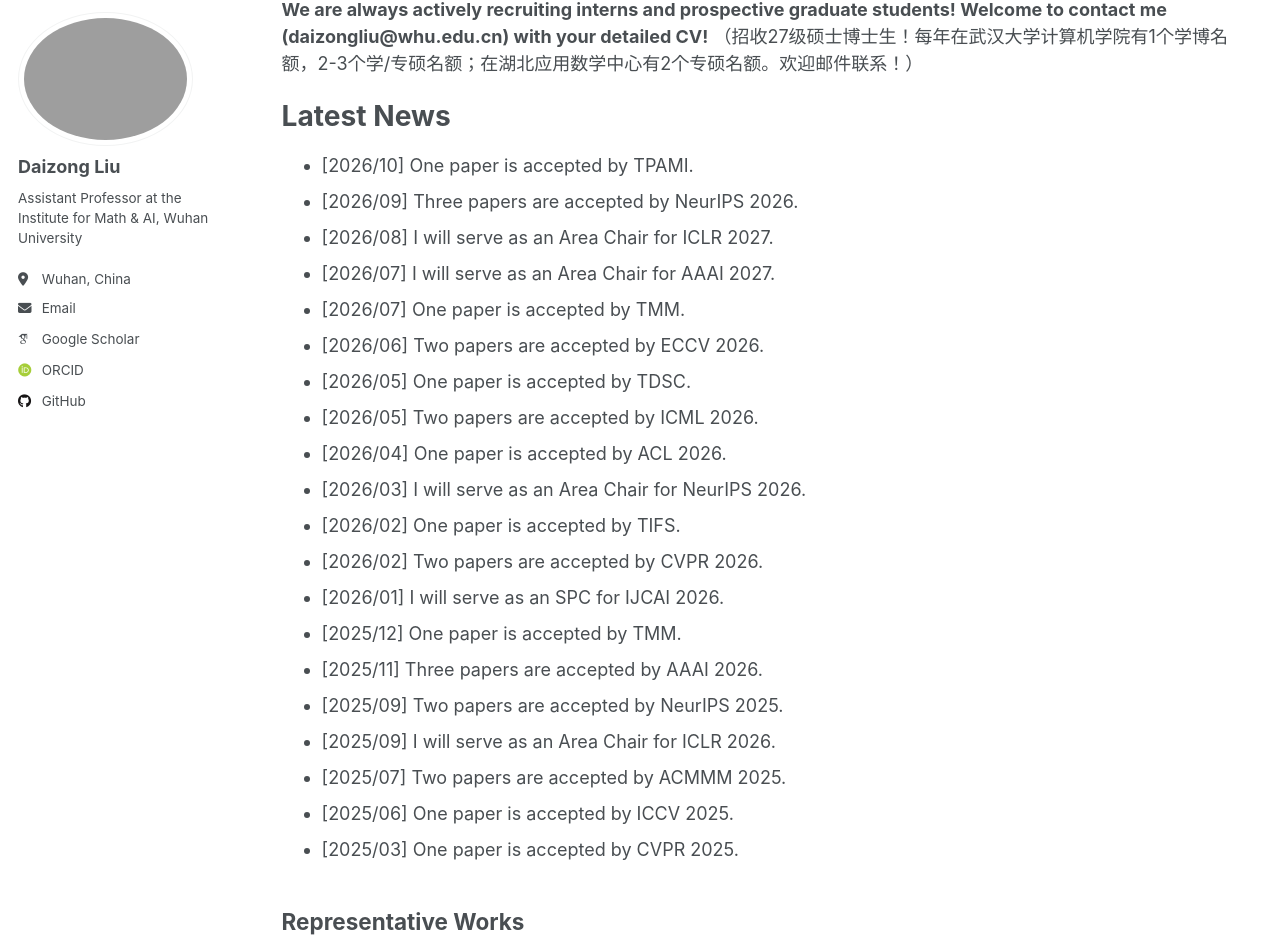
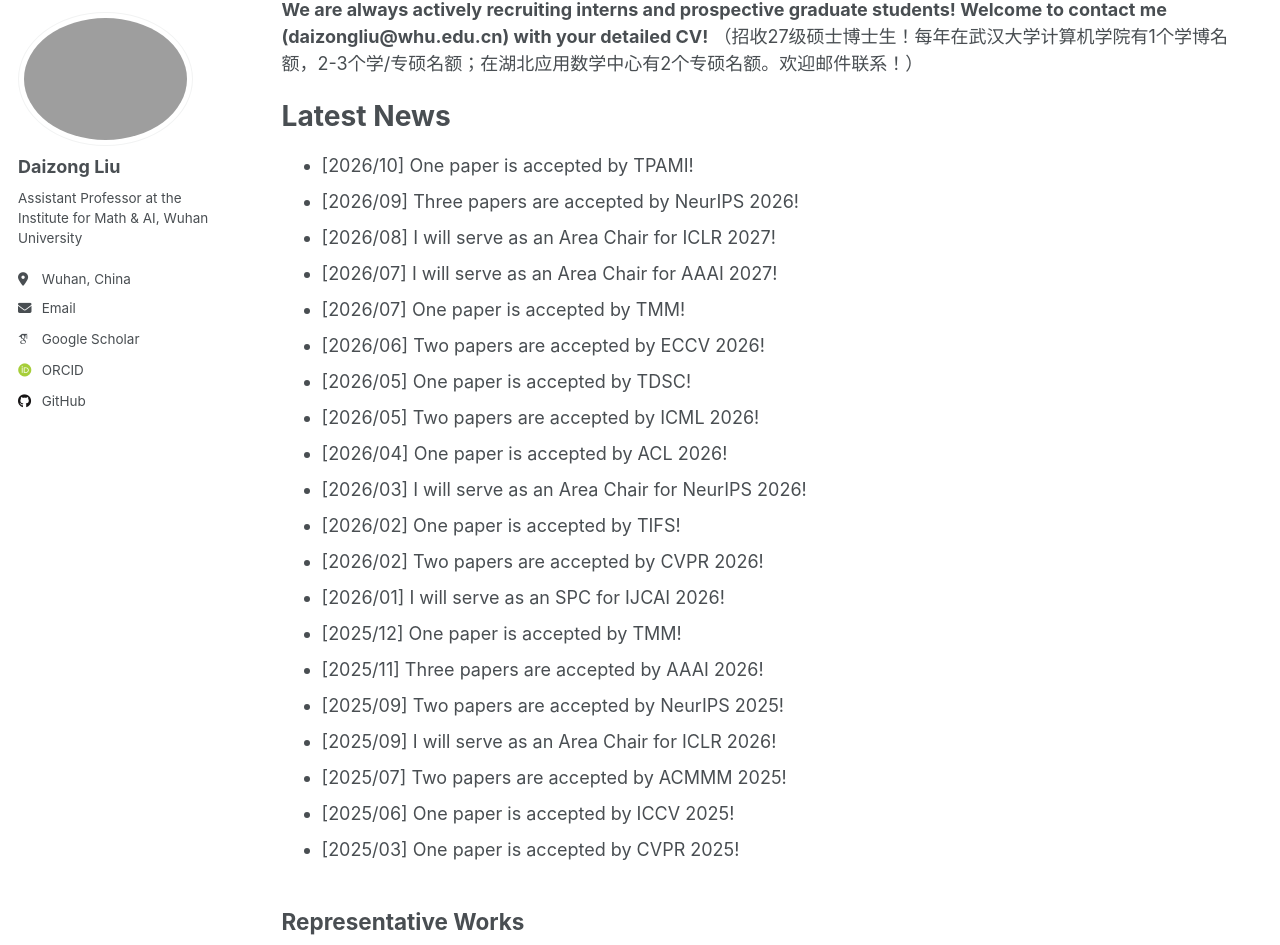
Before and after one commit to liudaizong/liudaizong.github.io, a Jekyll site: the page built from _pages/about.md, in a window 1280 px wide and 1400 px high, scrolled down 451 px. Shown: the part 105-1050 px from the top of the window. Built offline with Jekyll 4.4.1, drawn with Linux system fonts in a browser that asks for light colours; some web fonts are replaced.

```diff
--- a/_pages/about.md
+++ b/_pages/about.md
@@ -21,26 +21,26 @@ My broad research interests include Multimodal Reasoning, 3D Point Cloud Percept
 
 Latest News
 ======
-* [2026/10] One paper is accepted by TPAMI.
-* [2026/09] Three papers are accepted by NeurIPS 2026.
-* [2026/08] I will serve as an Area Chair for ICLR 2027.
-* [2026/07] I will serve as an Area Chair for AAAI 2027.
-* [2026/07] One paper is accepted by TMM.
-* [2026/06] Two papers are accepted by ECCV 2026.
-* [2026/05] One paper is accepted by TDSC.
-* [2026/05] Two papers are accepted by ICML 2026.
-* [2026/04] One paper is accepted by ACL 2026.
-* [2026/03] I will serve as an Area Chair for NeurIPS 2026.
-* [2026/02] One paper is accepted by TIFS.
-* [2026/02] Two papers are accepted by CVPR 2026.
-* [2026/01] I will serve as an SPC for IJCAI 2026.
-* [2025/12] One paper is accepted by TMM.
-* [2025/11] Three papers are accepted by AAAI 2026.
-* [2025/09] Two papers are accepted by NeurIPS 2025.
-* [2025/09] I will serve as an Area Chair for ICLR 2026.
-* [2025/07] Two papers are accepted by ACMMM 2025.
-* [2025/06] One paper is accepted by ICCV 2025.
-* [2025/03] One paper is accepted by CVPR 2025.
+* [2026/10] One paper is accepted by TPAMI!
+* [2026/09] Three papers are accepted by NeurIPS 2026!
+* [2026/08] I will serve as an Area Chair for ICLR 2027!
+* [2026/07] I will serve as an Area Chair for AAAI 2027!
+* [2026/07] One paper is accepted by TMM!
+* [2026/06] Two papers are accepted by ECCV 2026!
+* [2026/05] One paper is accepted by TDSC!
+* [2026/05] Two papers are accepted by ICML 2026!
+* [2026/04] One paper is accepted by ACL 2026!
+* [2026/03] I will serve as an Area Chair for NeurIPS 2026!
+* [2026/02] One paper is accepted by TIFS!
+* [2026/02] Two papers are accepted by CVPR 2026!
+* [2026/01] I will serve as an SPC for IJCAI 2026!
+* [2025/12] One paper is accepted by TMM!
+* [2025/11] Three papers are accepted by AAAI 2026!
+* [2025/09] Two papers are accepted by NeurIPS 2025!
+* [2025/09] I will serve as an Area Chair for ICLR 2026!
+* [2025/07] Two papers are accepted by ACMMM 2025!
+* [2025/06] One paper is accepted by ICCV 2025!
+* [2025/03] One paper is accepted by CVPR 2025!
 
 ## Representative Works
 * *Imperceptible Transfer Attack and Defense on 3D Point Cloud Classification*.<br/> **Daizong Liu**, Wei Hu.<br/> IEEE Transactions on Pattern Analysis and Machine Intelligence, **[TPAMI]**
```
